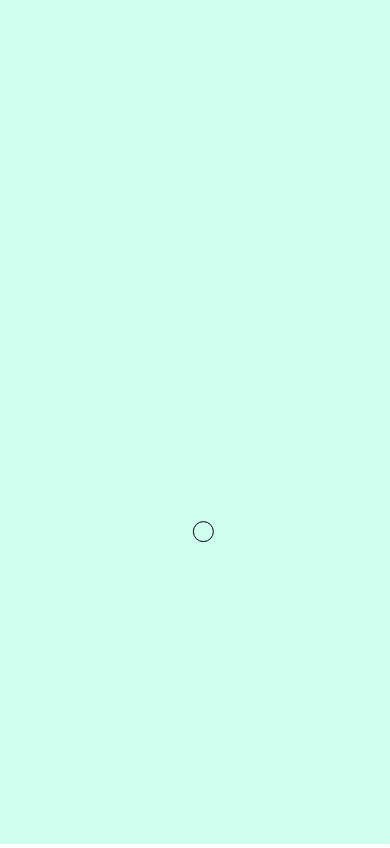
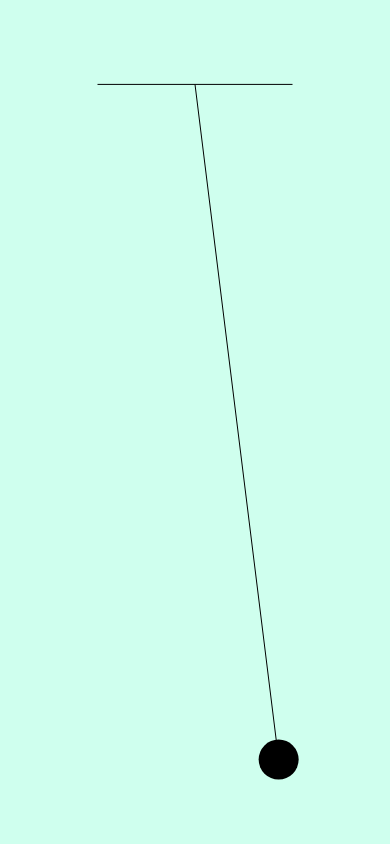
Before and after one commit to dnstha/ds, a plain HTML site: page Pendulum/ball.html in a window 390 px wide. Drawn offline with Linux system fonts and the light colour scheme.

Commit message:
Simple changes in main page responsiveness and pendulum file added

```diff
--- a/Pendulum/shm.js
+++ b/Pendulum/shm.js
@@ -12,18 +12,25 @@ function Bob(x, y, radius) {
 
     this.update = function() {
         this.angle += this.velocity;
-        this.x = p.x + Math.cos(this.angle) * 10;
-        this.y = p.y + Math.sin(this.angle) * 200;
+        this.x = p.x + Math.cos(this.angle) * 100;
+        //this.y = p.y + Math.sin(this.angle) * 200;
         this.draw();
     }
 
     this.draw = function() {
         c.beginPath();
         c.arc(this.x, this.y, this.radius, 0, Math.PI * 2);
-        c.stroke();
+        c.fill();
         c.closePath();
+        drawLine(this.x, this.y, avg(p1.x, p2.x), avg(p1.y, p2.y));
     }
 
+}
+
+getDist = (x1, y1, x2, y2) => {
+    let x = x2 - x1;
+    let y = y2 - y1;
+    return Math.sqrt(Math.pow(x, 2) + Math.pow(y, 2));
 }
 
 function Point(x, y) {
@@ -31,19 +38,37 @@ function Point(x, y) {
     this.y = y;
 }
 
-let radius, angle;
+function avg() {
+    let x = 0;
+    for(let i = 0; i<arguments.length; i++) {
+        x += arguments[i];
+    }
+    return x/arguments.length;
+}
+
+drawLine = (x1, y1, x2, y2) => {
+    c.beginPath();
+    c.moveTo(x1, y1);
+    c.lineTo(x2, y2);
+    c.strokeStyle = 'black';
+    c.stroke();
+}
+
+let radius, angle, p1, p2, p;
 let b = [];
 function init() {
+    p1 = new Point(canvas.width * 0.25, canvas.height/10);
+    p2 = new Point(canvas.width * 0.75, p1.y);
     b = [];
-    p = new Point(canvas.width/2, canvas.height * 0.5)
-    b.push(new Bob(p.x, p.y, 10));
+    p = new Point(canvas.width/2, canvas.height * 0.9)
+    b.push(new Bob(p.x, p.y, 20));
 }
 
 function animate() {
     requestAnimationFrame(animate);
     c.clearRect(0, 0, canvas.width, canvas.height);
     b[0].update();
+    drawLine(p1.x, p1.y, p2.x, p2.y);
 }
-
 init();
 animate();
```
Also changed, not shown: Others.html (+1 -0 lines), index.html (+17 -3 lines), style.css (+47 -7 lines).
